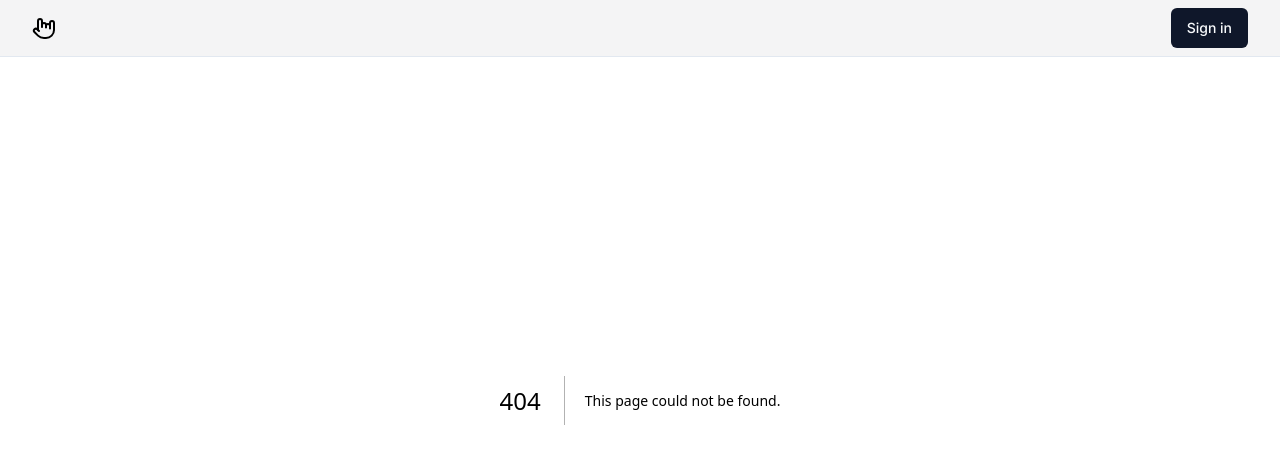
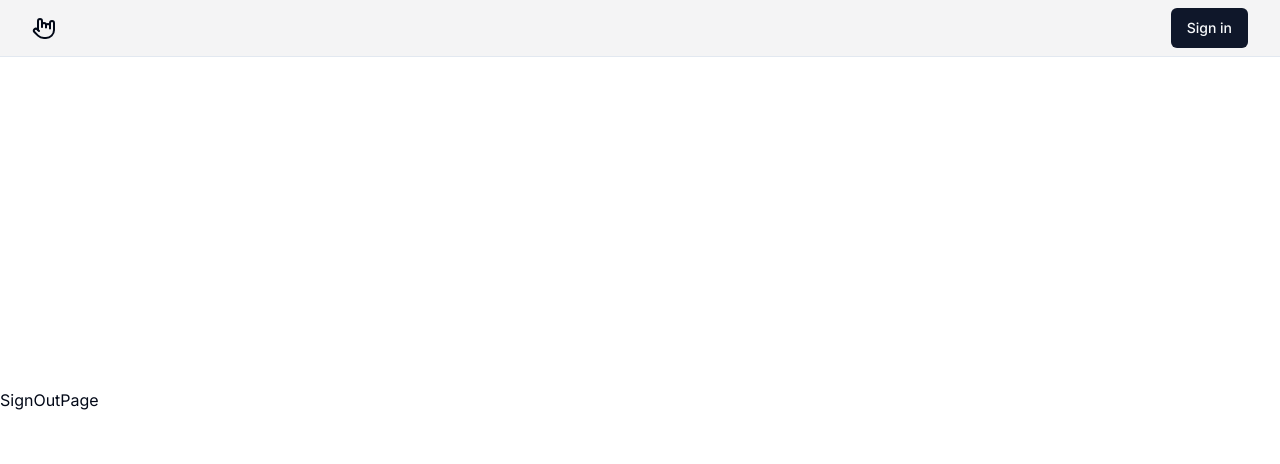
Before and after one commit to andrews1022/sign-in-up-form, a Next.js app: page /sign-up in a window 1280 px wide. Before the commit this address had no page. Shown: the top 464 px of the page. Built offline with nearby package versions, Linux system fonts and the light colour scheme.

Commit message:
added auth group with sign-in and out pages with boilerplate jsx

```diff
--- /dev/null
+++ b/src/app/(auth)/sign-in/page.tsx
@@ -0,0 +1,5 @@
+const SignInPage = () => {
+  return <div className="w-full">SignInPage</div>;
+};
+
+export default SignInPage;
--- /dev/null
+++ b/src/app/(auth)/sign-up/page.tsx
@@ -0,0 +1,5 @@
+const SignOutPage = () => {
+  return <div className="w-full">SignOutPage</div>;
+};
+
+export default SignOutPage;
```
